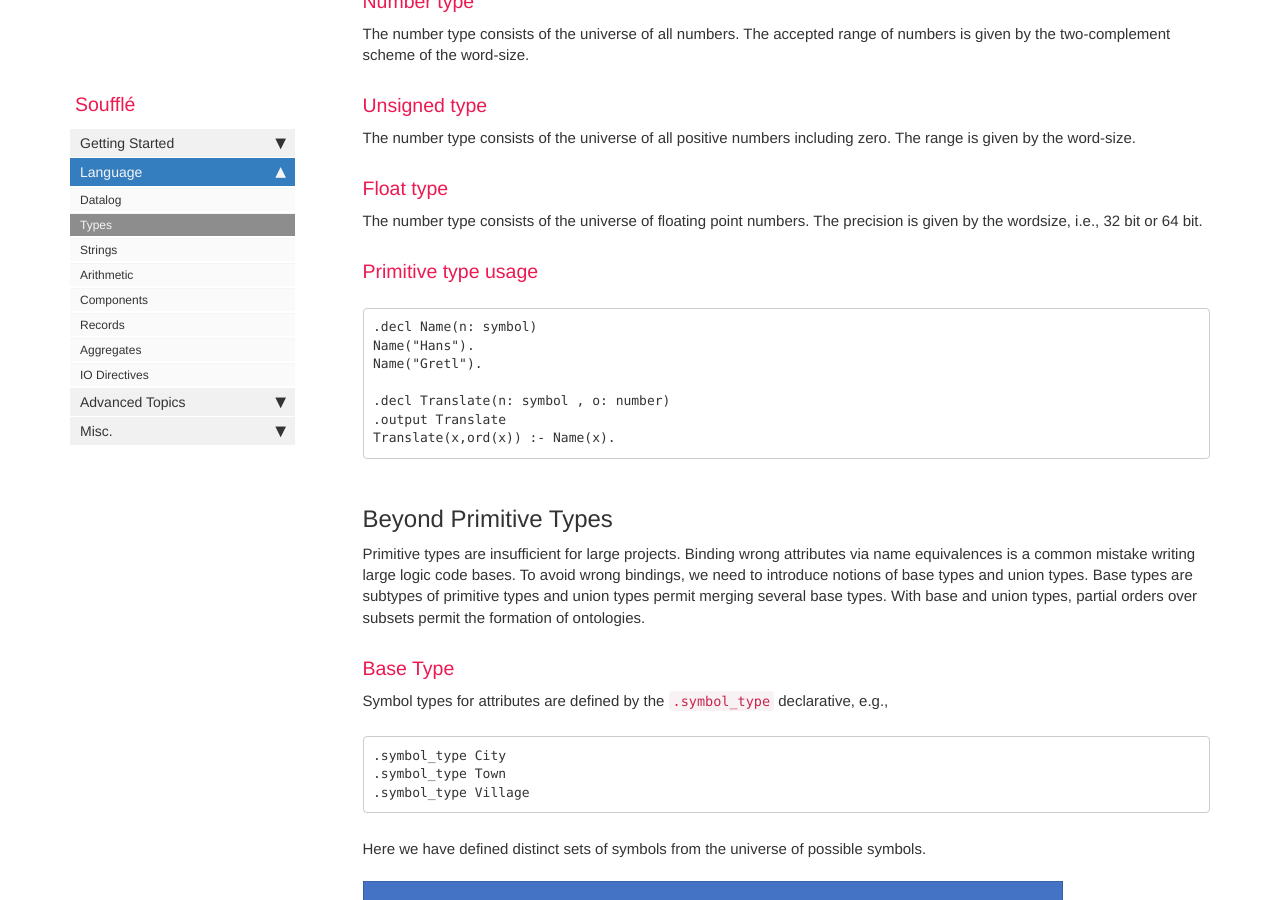
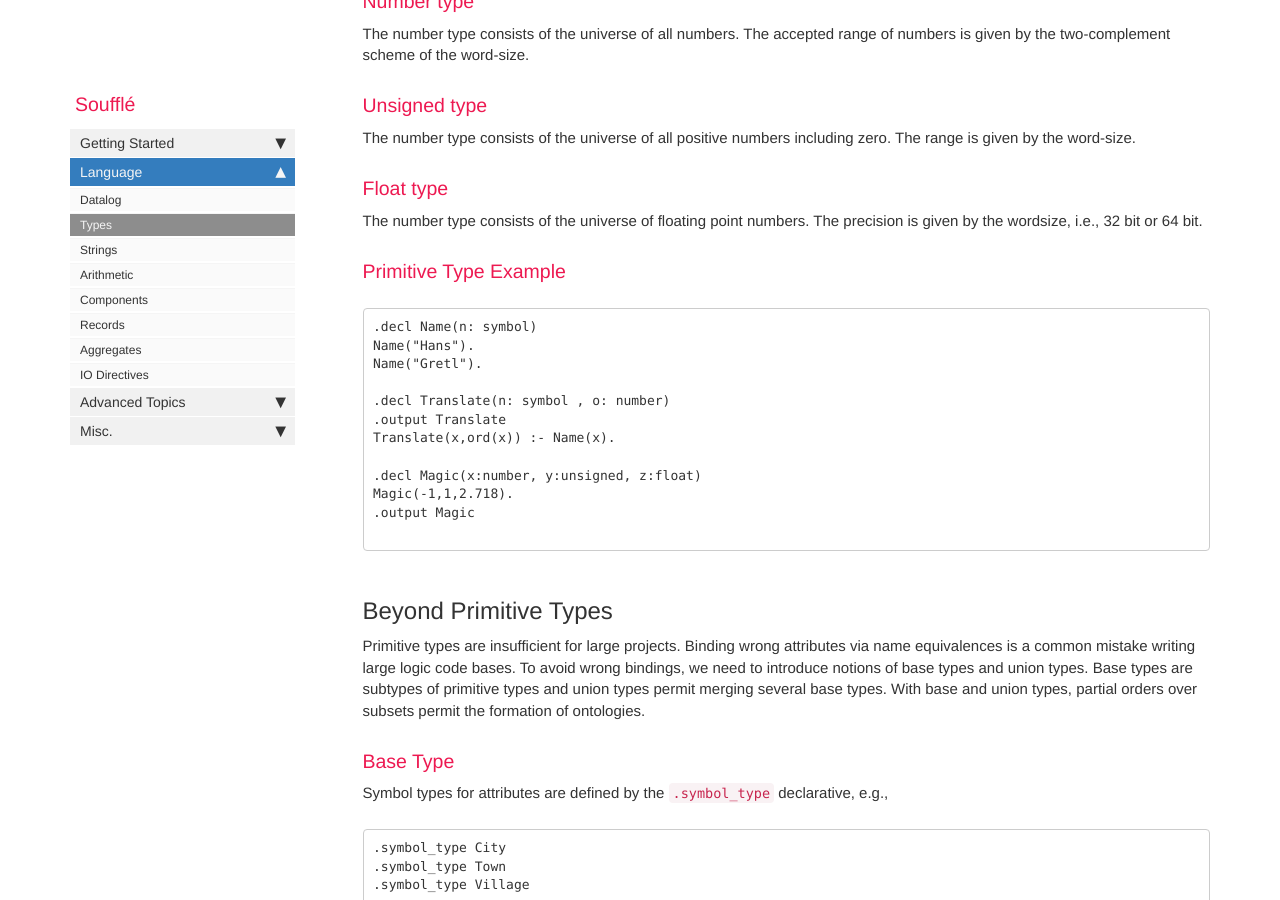
Before and after one commit to souffle-lang/souffle-lang.github.io, a Jekyll site: the page built from pages/docs/types.md, in a window 1280 px wide and 900 px high, scrolled down 1119 px. Built offline with Jekyll 4.4.1, drawn with Linux system fonts in a browser that asks for light colours; comment, search, counter and statistics services are not loaded; some of the changed text lies outside the part shown.

Commit message:
Update types.md

````diff
--- a/pages/docs/types.md
+++ b/pages/docs/types.md
@@ -47,7 +47,7 @@ The range is given by the word-size.
 The number type consists of the universe of floating point numbers.
 The precision is given by the wordsize, i.e., 32 bit or 64 bit.
 
-### Primitive type usage
+### Primitive Type Example
 ```
 .decl Name(n: symbol)
 Name("Hans").
@@ -56,6 +56,11 @@ Name("Gretl").
 .decl Translate(n: symbol , o: number)
 .output Translate
 Translate(x,ord(x)) :- Name(x).
+
+.decl Magic(x:number, y:unsigned, z:float)
+Magic(-1,1,2.718).
+.output Magic
+
 ```
 ## Beyond Primitive Types
 Primitive types are insufficient for large projects.
````
